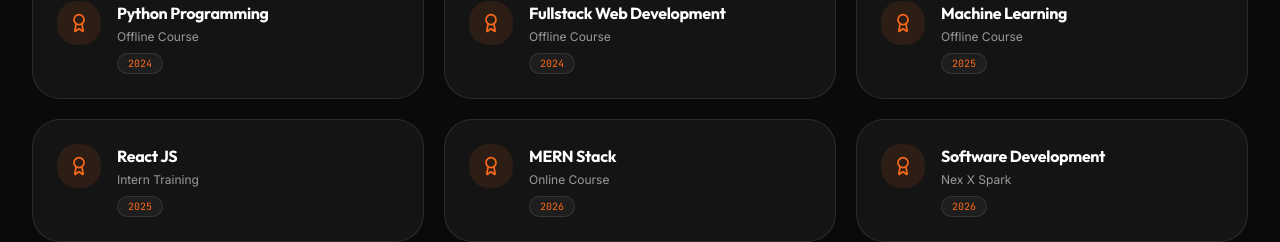
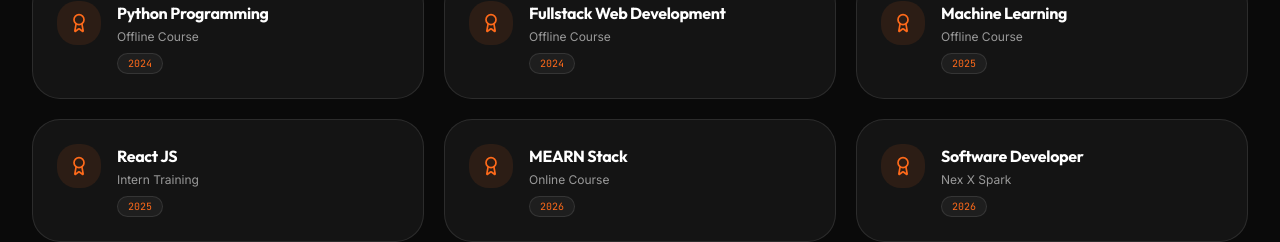
Before and after one commit to Belginlino/portfolio, a React (Vite) app: page / in a window 1280 px wide. Shown: the part 9425-9667 px from the top of the page. Built offline with nearby package versions, Linux system fonts and the light colour scheme; no server answers.

Commit message:
feat: update certifications with Software Developer at Nex X Spark

```diff
--- a/src/data/portfolio.ts
+++ b/src/data/portfolio.ts
@@ -220,8 +220,8 @@ export const certifications = [
   { title: "Fullstack Web Development", issuer: "Offline Course", year: "2024" },
   { title: "Machine Learning", issuer: "Offline Course", year: "2025" },
   { title: "React JS", issuer: "Intern Training", year: "2025" },
-  { title: "MERN Stack", issuer: "Online Course", year: "2026" },
-  { title: "Software Development", issuer: "Nex X Spark", year: "2026" },
+  { title: "MEARN Stack", issuer: "Online Course", year: "2026" },
+  { title: "Software Developer", issuer: "Nex X Spark", year: "2026" },
 ];
 
 export const languages = [
```
